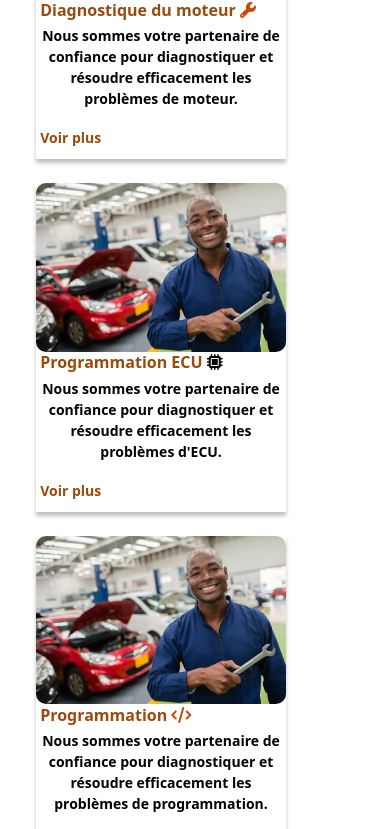
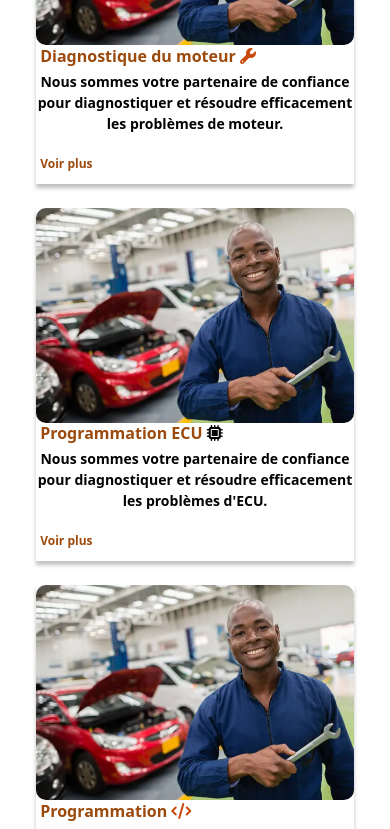
Before and after one commit to Diallo-alpha/AGS_AUTO_FRONT-END, an Angular app: page / in a window 390 px wide. Shown: the part 2560-3389 px from the top of the page. Built offline with nearby package versions, Linux system fonts and the light colour scheme.

Commit message:
responsive la page d'accueil

```diff
--- a/src/app/accueil/accueil.component.css
+++ b/src/app/accueil/accueil.component.css
@@ -173,6 +173,16 @@ h2 {
   font-weight: bold;
   margin-bottom: 20px;
 }
+/* Styles pour mobile */
+@media (max-width: 576px) {
+  .service-card {
+    width: 100%; /* Prend toute la largeur sur mobile */
+  }
+
+  .service-title, .service-text, .voir-plus {
+    font-size: 12px; /* Réduire la taille de la police pour mobile */
+  }
+}
 /* témoignage */
 .testimonial{
   background-color: #020202 !important;
@@ -219,6 +229,12 @@ h2 {
 }
 .carousel-indicators .dot.active {
   background-color: #9C490C;
+}
+/* mobille */
+@media (max-width: 576px) {
+  .testimonial {
+    display: none; /* Cache la section */
+  }
 }
 /*ARticle*/
 .blog-title {
```
